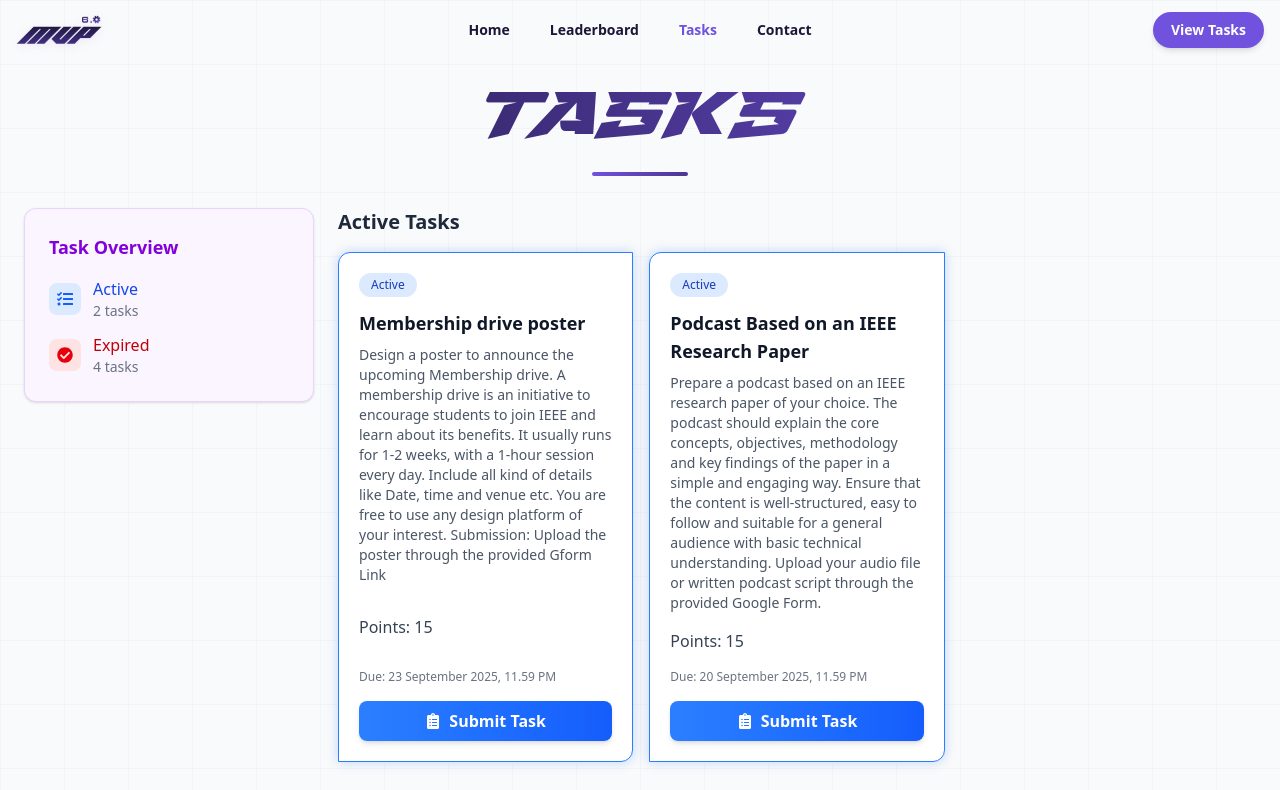
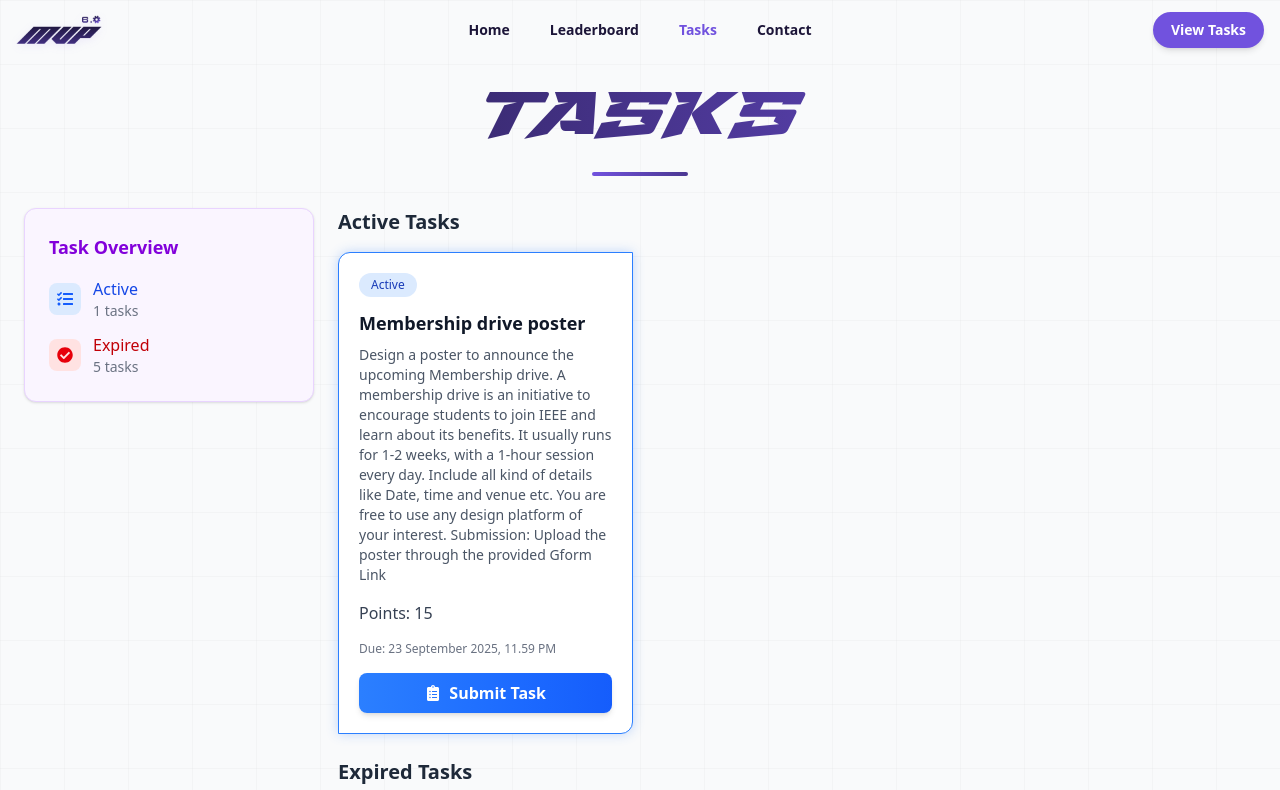
Before and after one commit to cecieee/mvp_6, a React (Vite) app: page /tasks in a window 1280 px wide. Shown: the top 790 px of the page. Built offline with nearby package versions, Linux system fonts and the light colour scheme; a web font is replaced by a local one.

Commit message:
Updated task 5 status

```diff
--- a/src/pages/Tasks.jsx
+++ b/src/pages/Tasks.jsx
@@ -24,7 +24,7 @@ export default function Tasks() {
     },
     {
       title: "Podcast Based on an IEEE Research Paper",
-      status: "Active",
+      status: "Completed",
       desc: "Prepare a podcast based on an IEEE research paper of your choice. The podcast should explain the core concepts, objectives, methodology and key findings of the paper in a simple and engaging way. Ensure that the content is well-structured, easy to follow and suitable for a general audience with basic technical understanding. Upload your audio file or written podcast script through the provided Google Form.",
       due: "20 September 2025, 11.59 PM", //Due Date || YYYY-MM-DD
       points: 15,
```
